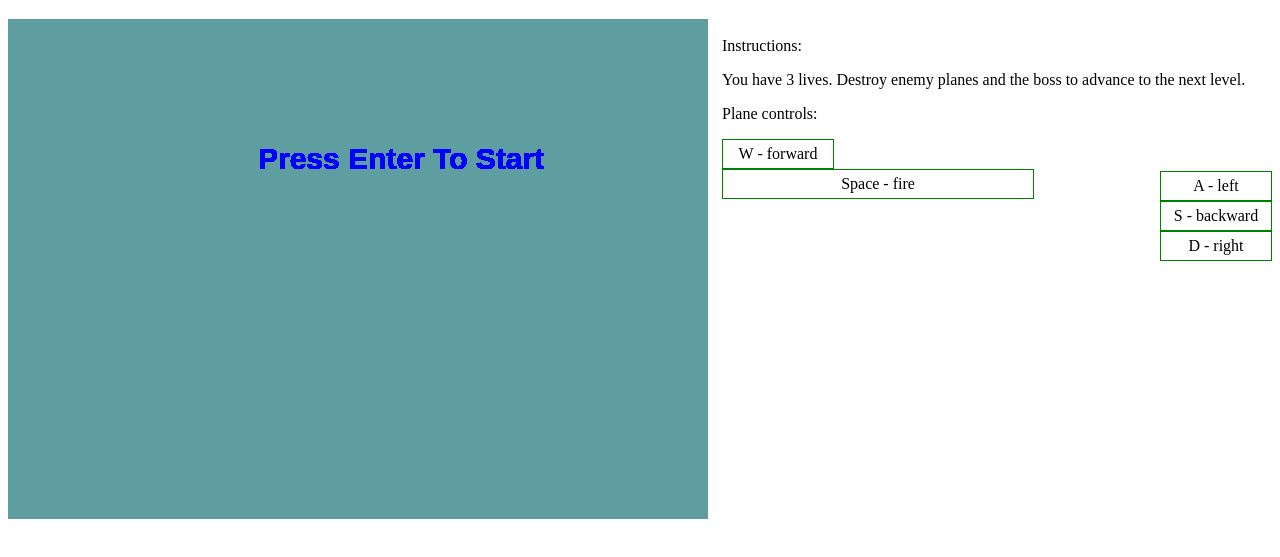
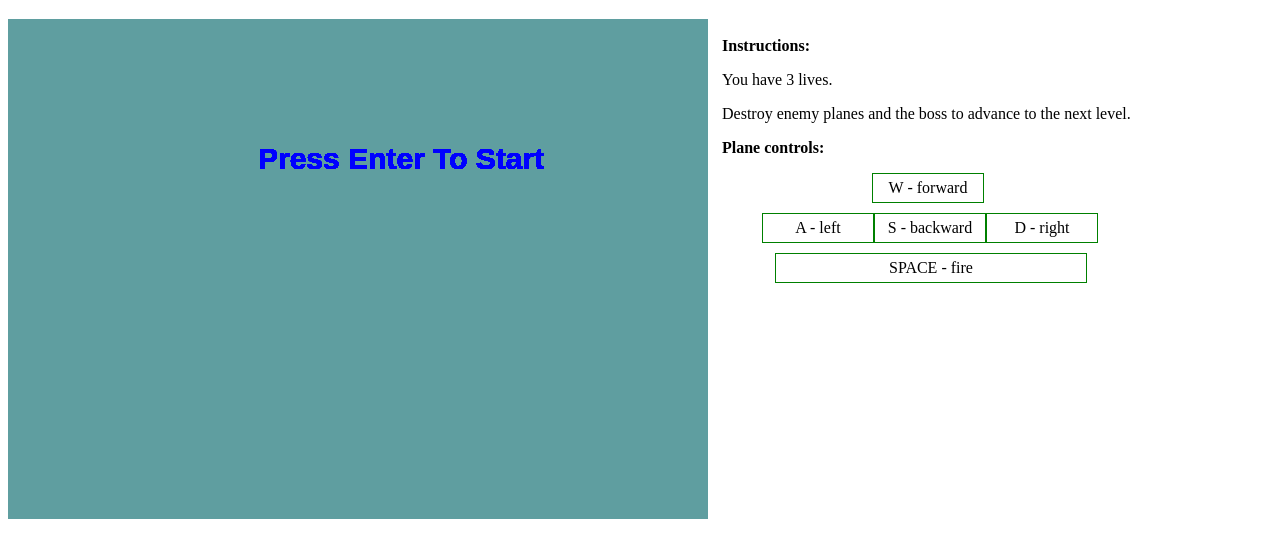
Before and after one commit to theonlyrao/1942, a website: page index.html in a window 1280 px wide. Shown: the part 61-618 px from the top of the page. Drawn offline with nearby package versions, Linux system fonts and the light colour scheme.

Commit message:
Create instructions
Instructions include basic info on the game and controlling the plane.

```diff
--- a/index.html
+++ b/index.html
@@ -12,25 +12,26 @@
 		<p>Canvas failed to load</p>
 	    </canvas>
 	    <div id="instructions">
-		<p>Instructions:</p>
-		<p>You have 3 lives. Destroy enemy planes and the boss to advance to the next level.</p>
-		<p>Plane controls:</p>
+		<p><strong>Instructions:</strong></p>
+		<p>You have 3 lives.</p>
+		<p>Destroy enemy planes and the boss to advance to the next level.</p>
+		<p><strong>Plane controls:</strong></p>
 		<div class="key w">
 		    W - forward
 		</div>
-		<div class="key-row">
-		    <div class="key a">
+		<ul class="key-row">
+		    <li class="key a">
 			A - left
-		    </div>
-		    <div class="key s">
+		    </li>
+		    <li class="key s">
 			S - backward
-		    </div>
-		    <div class="key d">
+		    </li>
+		    <li class="key d">
 			D - right
-		    </div>
-		</div> <!-- key-row -->
+		    </li>
+		</ul> <!-- key-row -->
 		<div class="spacebar">
-		    Space - fire
+		    SPACE - fire
 		</div>
 	    </div> <!-- instructions -->
 	</div>
--- a/lib/stylesheets/main.css
+++ b/lib/stylesheets/main.css
@@ -8,21 +8,39 @@
     padding-top:2px;
 }
 
+.key-row {
+    width: 450px;
+}
+
+ul {
+    margin: 0;
+    list-style-type: none; /* remove the • */
+}
+
+li {
+    float: left;
+    margin: 0;
+}
+
+.w {
+    margin-left: 150px;
+}
+
 .key {
     border: 1px solid green;
     padding: 5px;
     text-align: center;
-    width: 100px
+    width: 100px;
+    margin-top: 10px;
 }
 
-.key-row {
-    float:right;
-    padding-top:2px;
-}
 
 .spacebar {
     border: 1px solid green;
     padding: 5px;
     text-align: center;
     width: 300px;
+    float: left;
+    margin-top: 10px;
+    margin-left: 53px;
 }
```
